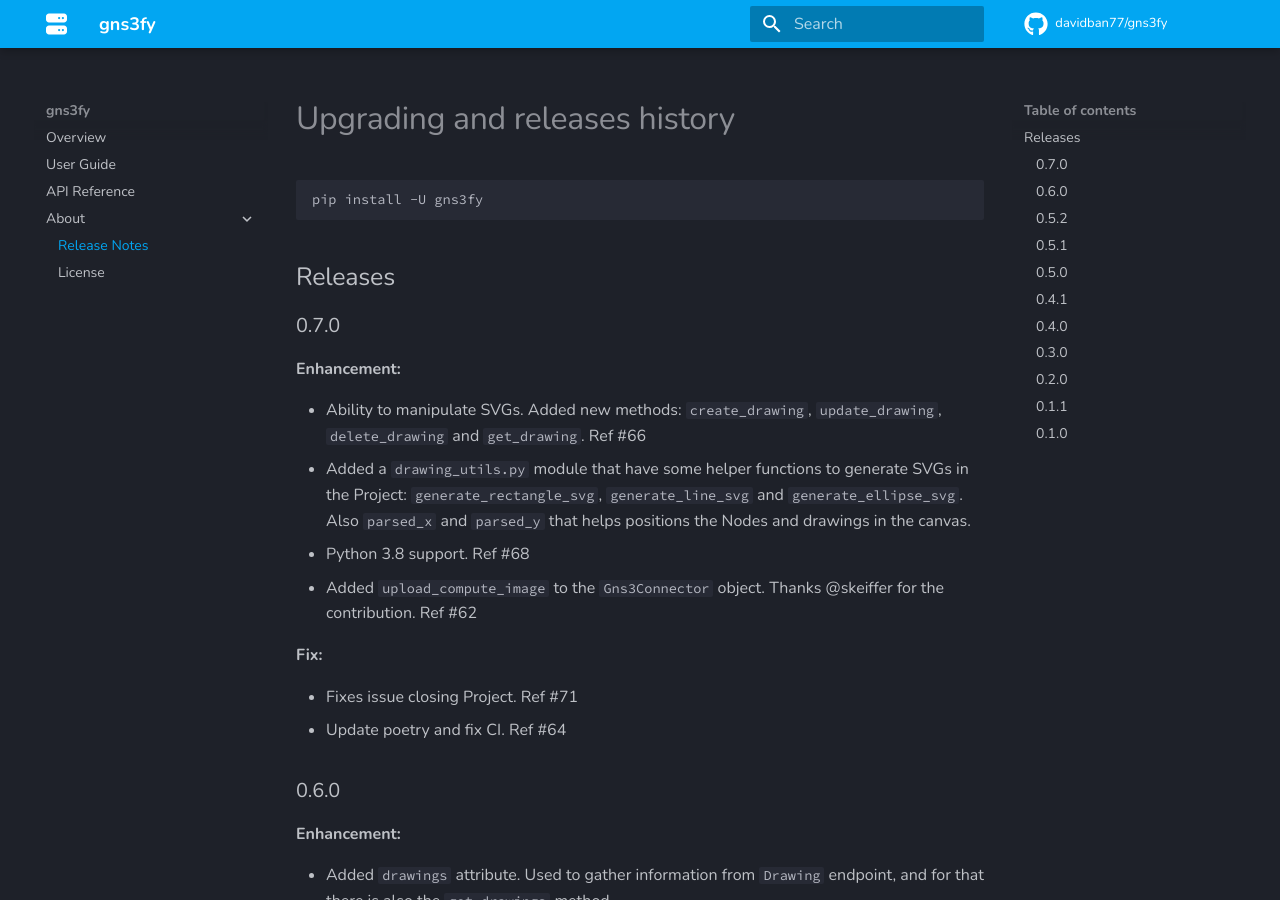
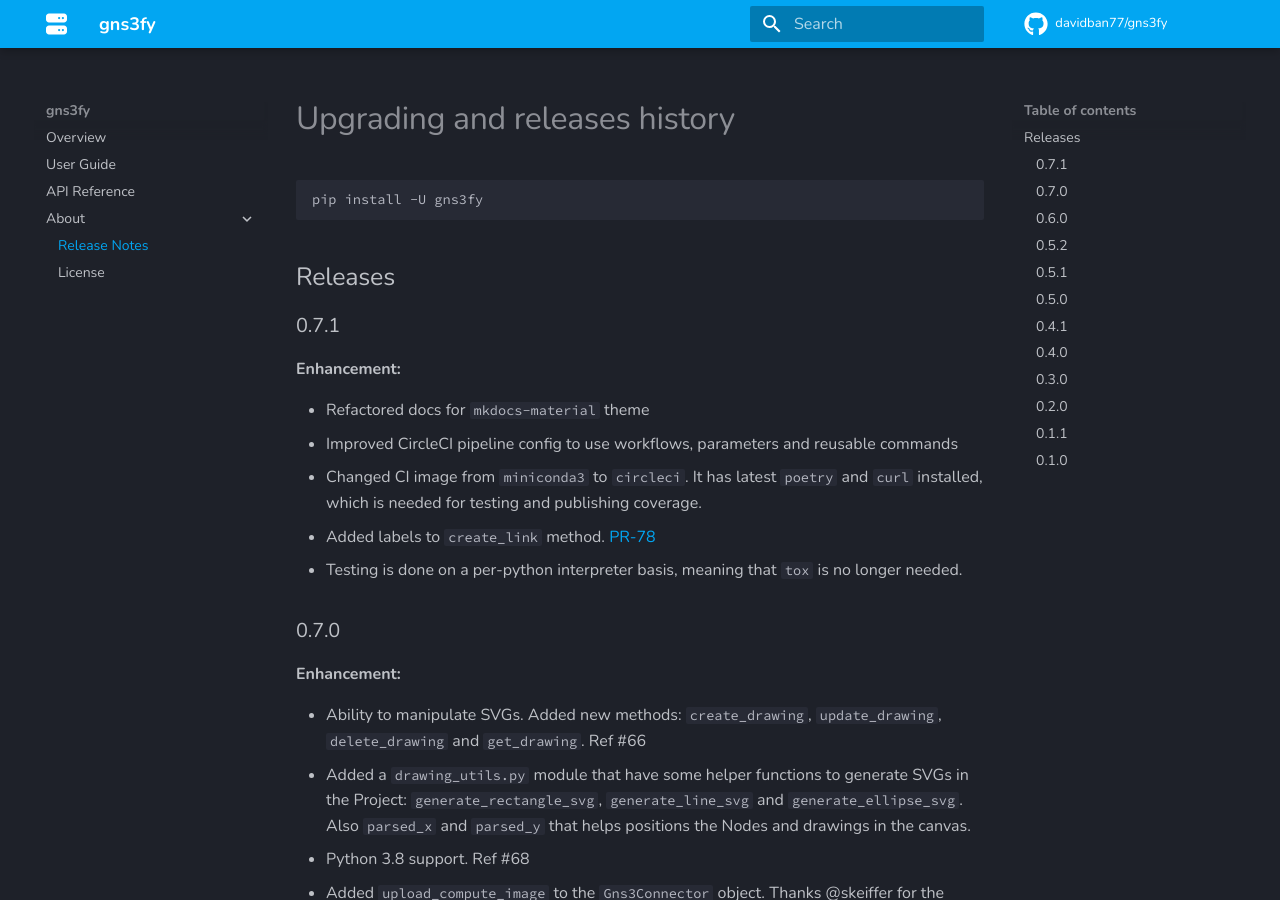
Before and after one commit to davidban77/gns3fy, an MkDocs documentation site: the page built from docs/content/about/changelog.md, in a window 1280 px wide and 900 px high. Built offline with MkDocs 1.6.1 and Material for MkDocs 9.7.7, drawn with Linux system fonts in a browser that asks for light colours; comment, search, counter and statistics services are not loaded.

Commit message:
Updating docs and removing tox

````diff
--- a/docs/content/about/changelog.md
+++ b/docs/content/about/changelog.md
@@ -5,6 +5,16 @@ pip install -U gns3fy
 ```
 
 ## Releases
+
+### 0.7.1
+
+**Enhancement:**
+
+- Refactored docs for `mkdocs-material` theme
+- Improved CircleCI pipeline config to use workflows, parameters and reusable commands
+- Changed CI image from `miniconda3` to `circleci`. It has latest `poetry` and `curl` installed, which is needed for testing and publishing coverage.
+- Added labels to `create_link` method. [PR-78](https://github.com/davidban77/gns3fy/pull/78)
+- Testing is done on a per-python interpreter basis, meaning that `tox` is no longer needed.
 
 ### 0.7.0
 
--- a/pyproject.toml
+++ b/pyproject.toml
@@ -1,6 +1,6 @@
 [tool.poetry]
 name = "gns3fy"
-version = "0.7.0"
+version = "0.7.1"
 description = "Python wrapper around GNS3 Server API"
 authors = ["David Flores <davidflores7_8@hotmail.com>"]
 license = "MIT"
@@ -25,7 +25,6 @@ flake8 = "^3.7"
 requests-mock = "^1.6"
 pytest-cov = "^2.7"
 mkdocs = "^1.0"
-tox = "^3.13"
 pydoc-markdown = "^3.5.0"
 black = {version = "^20.8b1", allow-prereleases = true}
 mkdocs-material = "^6.1.0"
````
Also changed, not shown: 1 other file.
